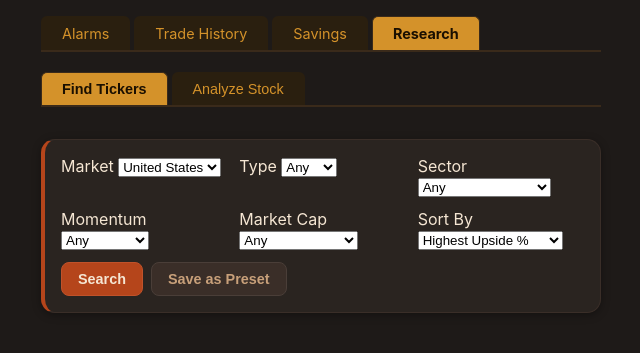
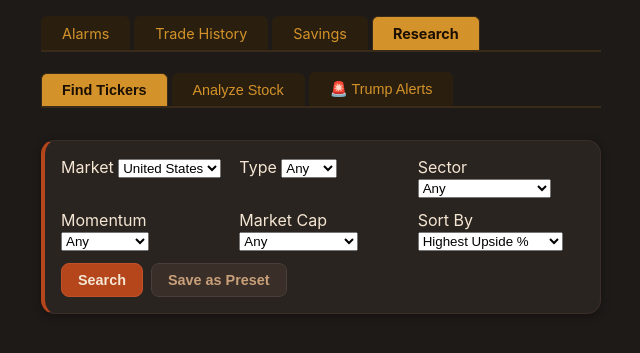
Before and after one commit to noamArbes/StocksApp, a Flask app: template templates/research.html in a window 1280 px wide. Shown: the part 58-411 px from the top of the page, without its empty margins (319-959 px from the left). Run offline with Flask 3, Linux system fonts and the light colour scheme; the template is opened without the code that fills it, so the values that code supplies are empty; parts of the project's set-up code (start-up, migrations or seed data) failed here and were passed over.

Commit message:
feat: add Trump Alerts sub-tab to Research page

```diff
--- a/templates/research.html
+++ b/templates/research.html
@@ -13,6 +13,7 @@
 <div class="tab-bar" style="margin-top:8px">
   <button class="tab tab-active" id="tab-find" onclick="switchTab('find')">Find Tickers</button>
   <button class="tab" id="tab-analyze" onclick="switchTab('analyze')">Analyze Stock</button>
+  <button class="tab" id="tab-trump" onclick="switchTab('trump')">🚨 Trump Alerts</button>
 </div>
 
 {# ── Find Tickers ── #}
@@ -125,6 +126,13 @@
   <div id="analyze-results"></div>
 </div>
 
+{# ── Trump Alerts ── #}
+<div id="panel-trump" style="display:none">
+  <div id="trump-alerts-list">
+    <p style="color:var(--muted);text-align:center;margin-top:32px">Loading alerts…</p>
+  </div>
+</div>
+
 {% endblock %}
 
 {% block scripts %}
@@ -143,8 +151,56 @@ function safeUrl(url) {
 function switchTab(tab) {
   document.getElementById('panel-find').style.display = tab === 'find' ? '' : 'none';
   document.getElementById('panel-analyze').style.display = tab === 'analyze' ? '' : 'none';
+  document.getElementById('panel-trump').style.display = tab === 'trump' ? '' : 'none';
   document.getElementById('tab-find').className = 'tab' + (tab === 'find' ? ' tab-active' : '');
   document.getElementById('tab-analyze').className = 'tab' + (tab === 'analyze' ? ' tab-active' : '');
+  document.getElementById('tab-trump').className = 'tab' + (tab === 'trump' ? ' tab-active' : '');
+  if (tab === 'trump') loadTrumpAlerts();
+}
+
+// ── Trump Alerts ──
+let _trumpAlertsLoaded = false;
+
+async function loadTrumpAlerts() {
+  if (_trumpAlertsLoaded) return;
+  const container = document.getElementById('trump-alerts-list');
+  try {
+    const res = await fetch('/api/trump-alerts');
+    const data = await res.json();
+    if (!data.alerts || data.alerts.length === 0) {
+      container.innerHTML = '<p style="color:var(--muted);text-align:center;margin-top:32px">No alerts recorded yet. Alerts appear here when Trump posts market-moving content.</p>';
+      return;
+    }
+    container.innerHTML = data.alerts.map(a => {
+      const dirColor = a.direction === 'Bullish' ? 'var(--green, #22c55e)'
+                     : a.direction === 'Bearish' ? 'var(--red, #ef4444)'
+                     : '#f59e0b';
+      const confColor = a.confidence === 'High' ? 'var(--green, #22c55e)'
+                      : a.confidence === 'Low'  ? 'var(--red, #ef4444)'
+                      : '#f59e0b';
+      const tickers = (a.tickers || []).map(t =>
+        `<span style="background:var(--surface);border:1px solid var(--border);border-radius:4px;padding:2px 6px;font-size:.8rem;font-weight:600">${esc(t)}</span>`
+      ).join(' ');
+      const ts = a.timestamp ? new Date(a.timestamp).toLocaleString() : '';
+      return `
+        <div class="card" style="margin-bottom:12px">
+          <div style="display:flex;justify-content:space-between;align-items:center;margin-bottom:8px">
+            <span style="font-size:.8rem;color:var(--muted)">${esc(ts)}</span>
+            <span style="font-size:.8rem;font-weight:600;color:${dirColor}">${esc(a.direction)}</span>
+          </div>
+          <p style="margin:0 0 8px;font-weight:500">${esc(a.summary)}</p>
+          <div style="display:flex;flex-wrap:wrap;gap:4px;margin-bottom:8px">${tickers}</div>
+          <div style="display:grid;grid-template-columns:1fr 1fr;gap:4px;font-size:.82rem;margin-bottom:8px">
+            <span><strong>Sector:</strong> ${esc(a.sector)}</span>
+            <span><strong>Confidence:</strong> <span style="color:${confColor}">${esc(a.confidence)}</span></span>
+          </div>
+          <p style="margin:0;font-size:.85rem;color:var(--muted)">💡 ${esc(a.why_it_matters)}</p>
+        </div>`;
+    }).join('');
+    _trumpAlertsLoaded = true;
+  } catch (e) {
+    container.innerHTML = '<p style="color:var(--muted);text-align:center;margin-top:32px">Failed to load alerts.</p>';
+  }
 }
 
 // ── Presets ──
```
